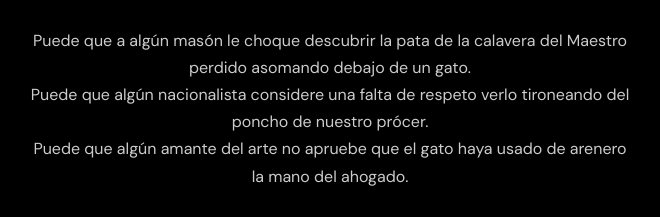
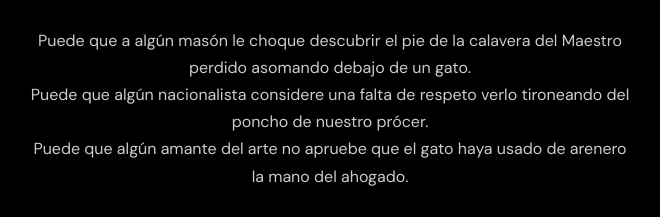
Before and after one commit to gatodetaller-arch/web-start, a plain HTML site: page index.html in a window 1280 px wide. Shown: the part 713-930 px from the top of the page, 310-970 px from the left. Drawn offline with Linux system fonts and the light colour scheme.

Commit message:
pie en vez de pata

```diff
--- a/index.html
+++ b/index.html
@@ -26,7 +26,7 @@
 	Es un humor irreverente.<br>
 	De ese que se atreve a meter un gato donde, probablemente, no debería haber ningún gato.<br>
 	</p>
-	<p class="description">Puede que a algún masón le choque descubrir la pata de la calavera del Maestro perdido asomando debajo de un gato.<br>
+	<p class="description">Puede que a algún masón le choque descubrir el pie de la calavera del Maestro perdido asomando debajo de un gato.<br>
 	Puede que algún nacionalista considere una falta de respeto verlo tironeando del poncho de nuestro prócer.<br>
 	Puede que algún amante del arte no apruebe que el gato haya usado de arenero la mano del ahogado.</p>
 
```
